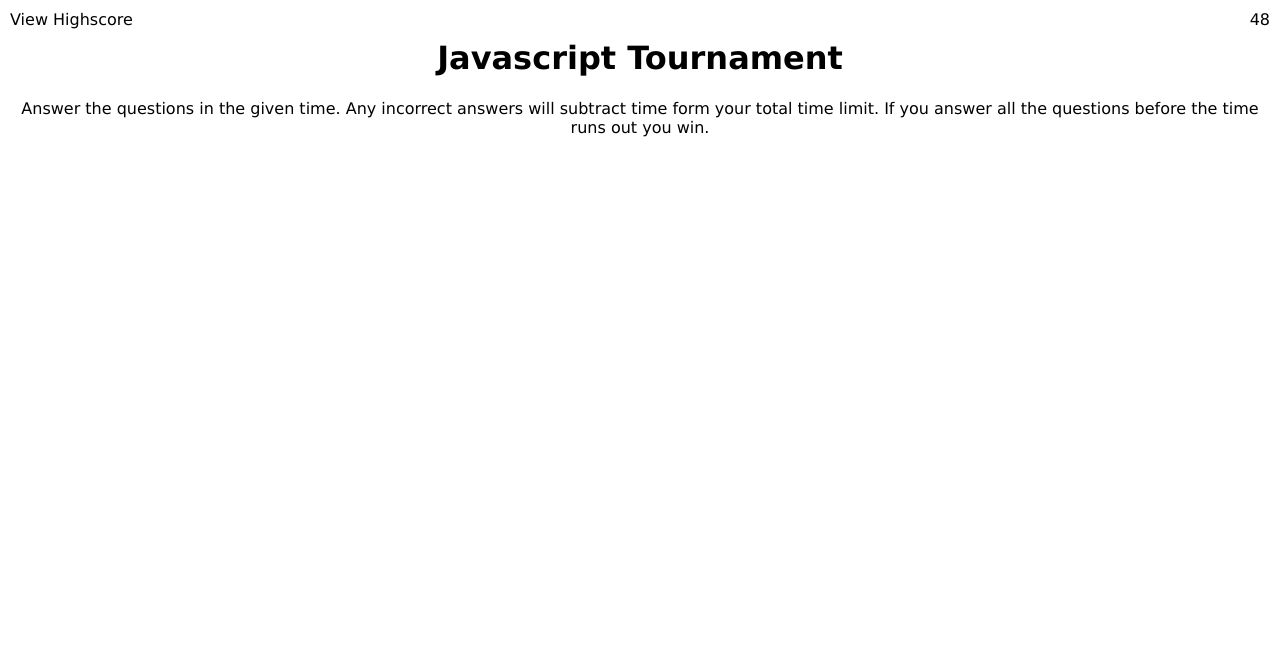
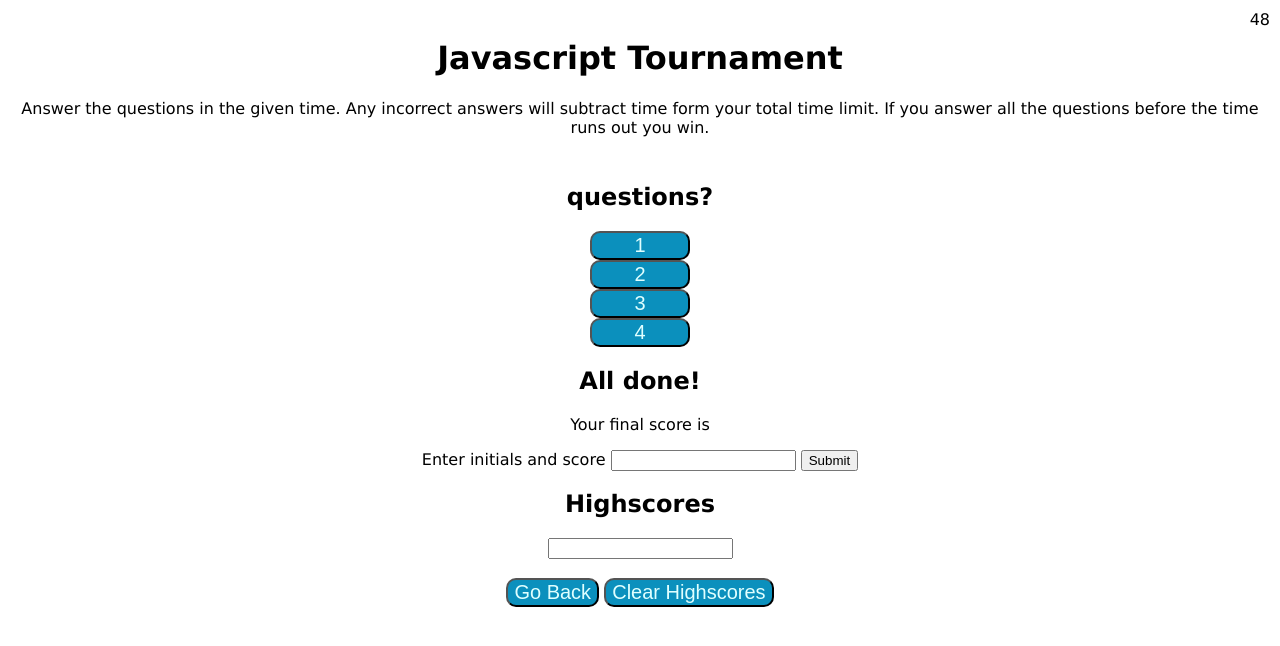
Before and after one commit to tpidutti/javascriptTournament, a plain HTML site: page index.html in a window 1280 px wide. Both pictures are taken after a click on the button "start". Drawn offline with Linux system fonts and the light colour scheme.

Commit message:
updates to quiz

```diff
--- a/Assets/script.js
+++ b/Assets/script.js
@@ -42,6 +42,9 @@ var highscore = 0;
 
 var timeEl = document.querySelector("#time");
 
+// start button click so game begins
+document.getElementById("start").addEventListener("click", startGame);
+
 // When game starts the timer starts and question is displayed
 function startGame() {
   startTime();
@@ -62,17 +65,20 @@ function startTime() {
   }, 1000);
 }
 
-// start button click so game begins
-document.getElementById("start").addEventListener("click", startGame);
+var inquiryEl = document.getElementById("inquiry");
 
 // display questions, answers in buttons
 function displayQuestion(arr) {
-  document.getElementById(questions).innerText = arr[questionNumber].questions;
+  inquiryEl.classList.remove("hide");
 
 
 }
 
-// presented with a question
+//   document.getElementById(questions).innerText = arr[questionNumber].questions;
+
+
+
+
 // I answer a question, am presented with another question
 // answer a question incorrectly, 5 seconds is subtracted from the clock
 // game over when all questions are answered
@@ -80,7 +86,3 @@ function displayQuestion(arr) {
 
 // goBack and clearHighscores buttons
 // link to view highscores
-
-//   document.getElementById("done").classList.add("hide");
-//   document.getElementById("highscores").classList.add("hide");
-// document.getElementById("inquiry").classList.add("show");
--- a/Assets/style.css
+++ b/Assets/style.css
@@ -15,12 +15,6 @@ body {
   top: 0;
   right: 0;
 }
-#viewTopScore {
-  position: fixed;
-  padding: 10px;
-  top: 0;
-  left: 0;
-}
 
 #answersContainer {
   display: flex;
@@ -31,7 +25,7 @@ body {
   margin: auto;
 }
 
-.inquiry {
+#inquiry {
   text-align: center;
 }
 
@@ -53,6 +47,7 @@ button {
 .show {
   display: block;
 }
+
 .hide {
   display: none;
 }
--- a/index.html
+++ b/index.html
@@ -9,7 +9,6 @@
   </head>
   <body>
     <header>
-      <div id="viewTopScore">View Highscore</div>
       <div id="time">Time</div>
     </header>
 
@@ -24,8 +23,8 @@
         <button id="start">start</button>
       </div>
 
-      <div class="inquiry hide" id="generateQuestion">
-        <h2 id="question">questions?</h2>
+      <div class="hide" id="inquiry">
+        <h2 id="questions">questions?</h2>
         <div id="answersContainer">
           <button>1</button>
           <button>2</button>
@@ -34,17 +33,17 @@
         </div>
       </div>
 
-      <div class="done hide">
+      <div class="done">
         <h2>All done!</h2>
         <p>Your final score is</p>
         <form>
-          <label for="EnterInitials">Enter initials</label>
+          <label for="EnterInitials">Enter initials and score</label>
           <input type="text" id="EnterInitals" name="=EnterInitals" />
           <input type="submit" value="Submit" />
         </form>
       </div>
 
-      <div class="highscores hide">
+      <div class="highscores">
         <h2>Highscores</h2>
         <form>
           <label for="Highscores"></label>
```
Also changed, not shown: 1 other file. Lines whose indentation alone changed are shown as unchanged.
